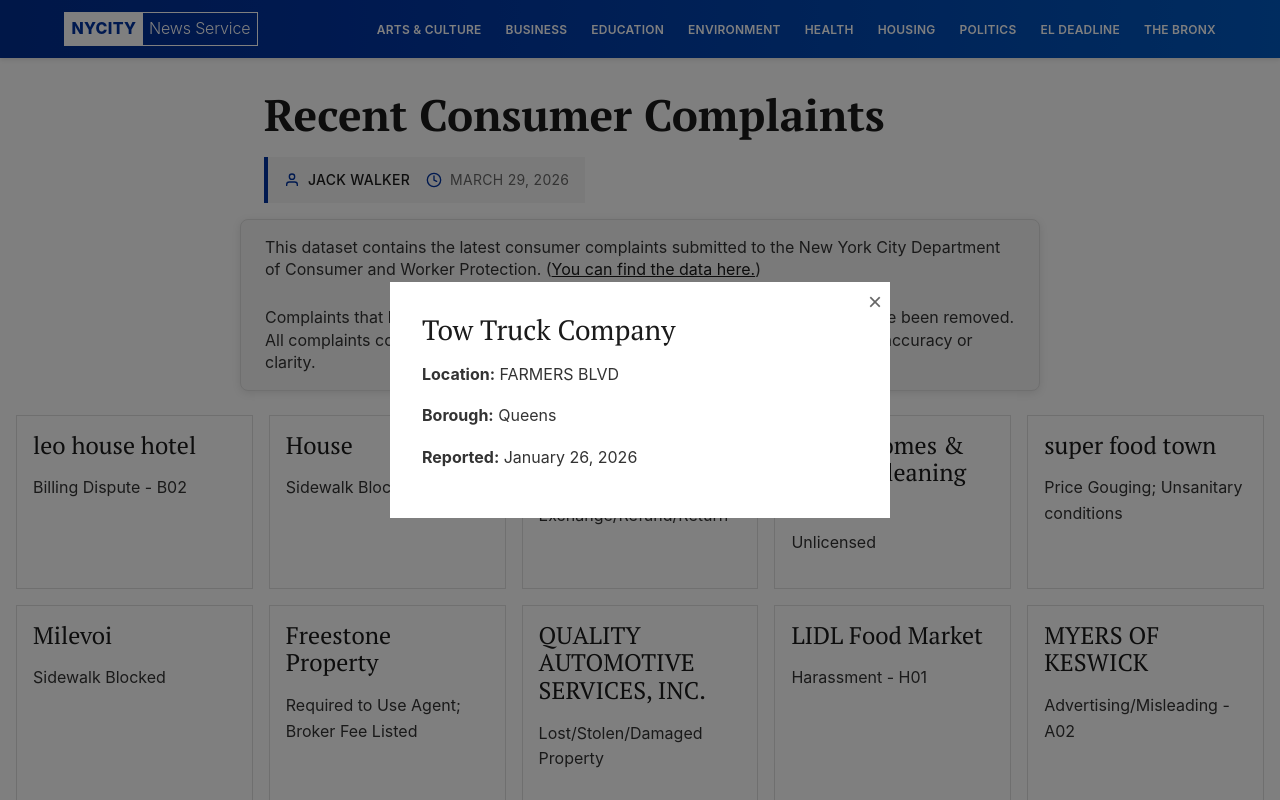
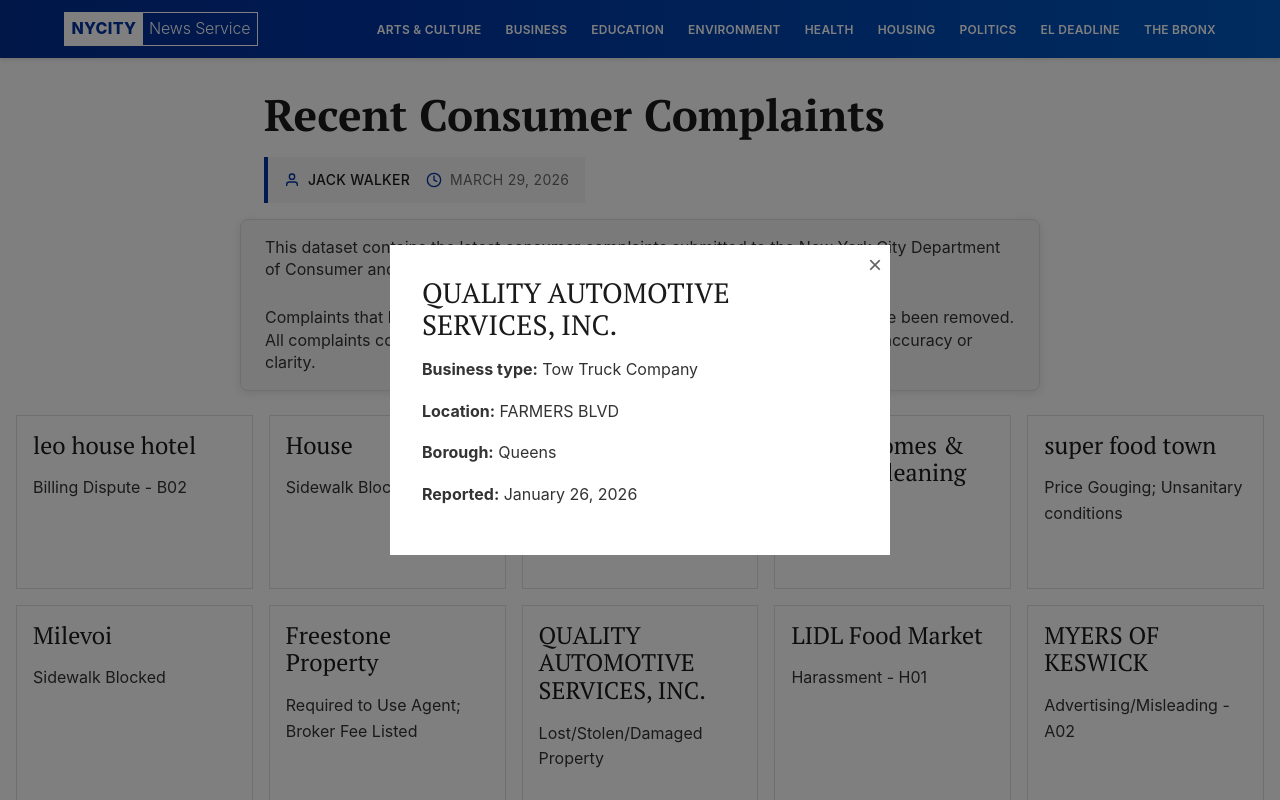
Before and after one commit to jack-walk/CTN-W7, a SvelteKit app: page / in a window 1280 px wide. Both pictures are taken after a click on the element 639 px from the left and 704 px from the top of the page. Shown: the top 800 px of the page. Built offline with nearby package versions, Linux system fonts and the light colour scheme; a web font is replaced by a local one.

Commit message:
Displaying business name on click

```diff
--- a/src/routes/+page.svelte
+++ b/src/routes/+page.svelte
@@ -65,7 +65,8 @@
   <div class="overlay" onclick={() => selected = null}>
     <div class="popup" onclick={(e) => e.stopPropagation()}>
       <button class="close-btn" onclick={() => selected = null}>&times;</button>
-      <h2>{selected.business_category}</h2>
+      <h2>{selected.business_name}</h2>
+      <p><strong>Business type:</strong> {selected.business_category}</p>
       <p><strong>Location:</strong> {selected.street1}</p>
       <p><strong>Borough:</strong> {selected.borough}</p>
       <p><strong>Reported:</strong> {formatReportedDate(selected.intake_date)}</p>
```
